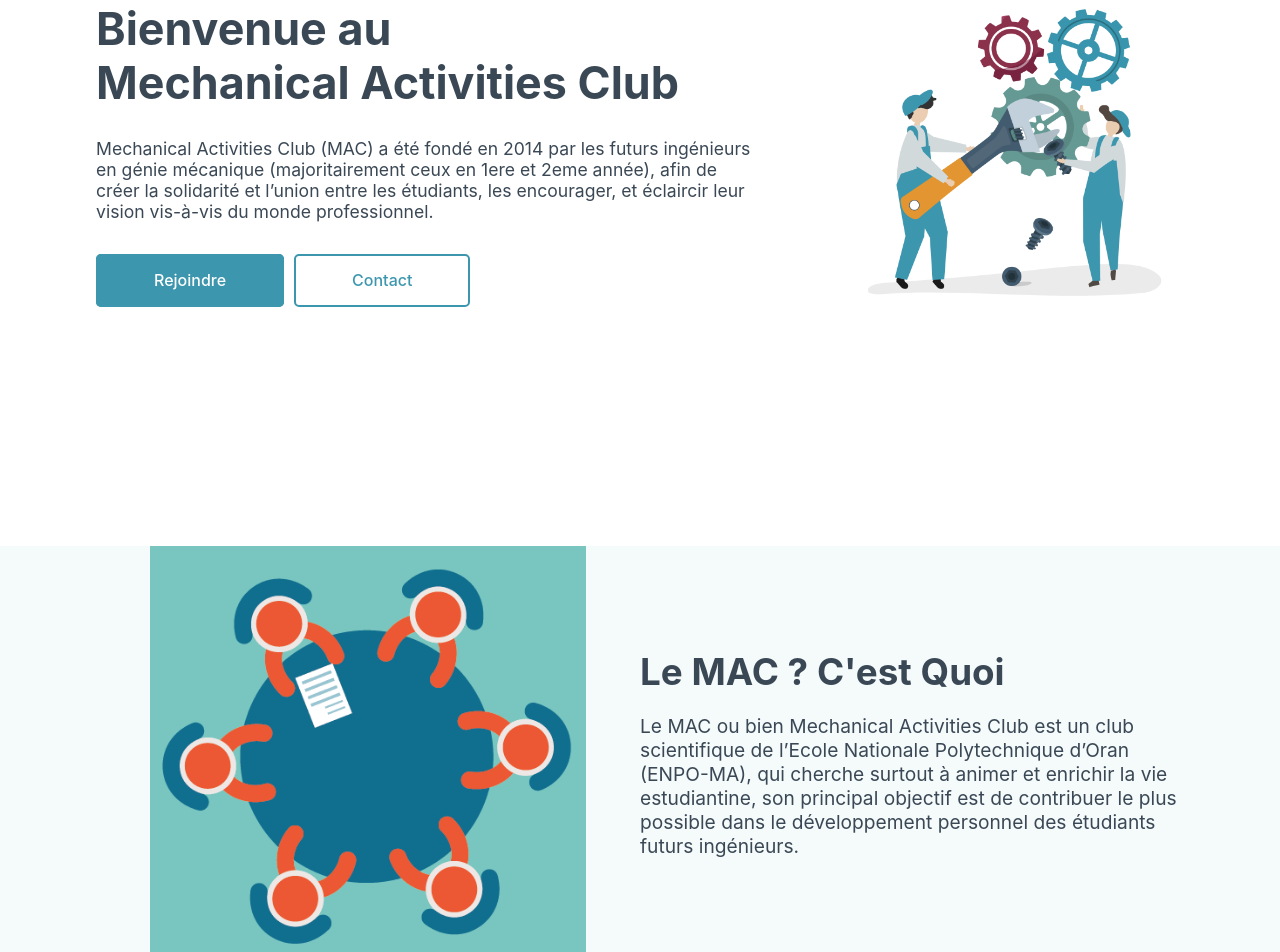
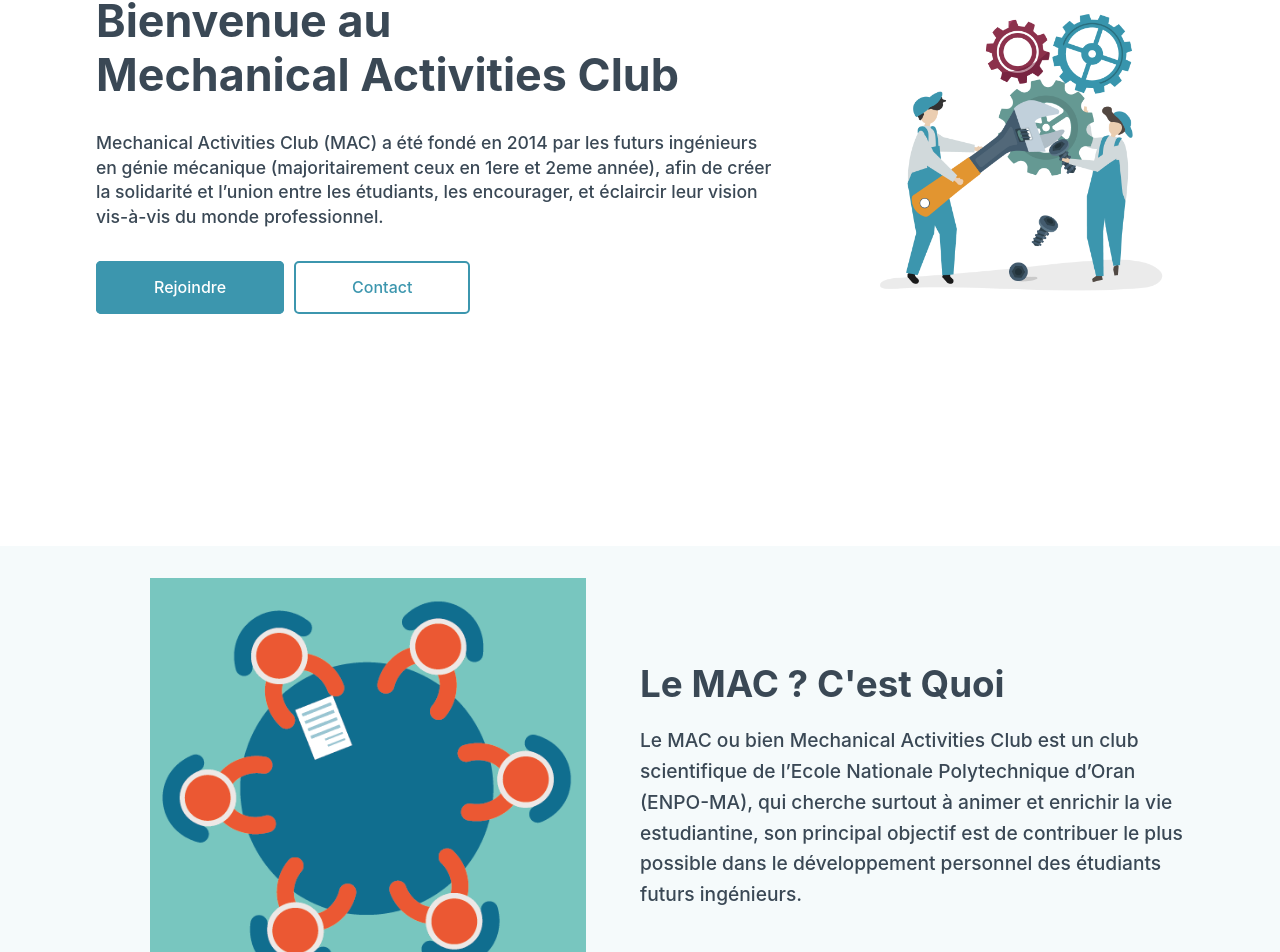
Before and after one commit to addayounes/mac, a React (Create React App) app: page / in a window 1280 px wide. Shown: the part 294-1246 px from the top of the page. Built offline with nearby package versions, Linux system fonts and the light colour scheme.

Commit message:
line-height impoved

```diff
--- a/src/Pages/Landing Page/LandingPage.css
+++ b/src/Pages/Landing Page/LandingPage.css
@@ -23,6 +23,8 @@
     margin: 1.8rem 0 3rem;
     font-size: 1.1rem;
     color: var(--dark-clr);
+    line-height: 1.4;
+    font-weight: 500;
 }
 .btn-rejoindre {
     margin-right: 10px;
--- a/src/Pages/Section/Content.css
+++ b/src/Pages/Section/Content.css
@@ -30,6 +30,8 @@
 .section__left p{
     font-size: 1.2rem;
     margin-bottom: 2em;
+    font-weight: 500;
+    line-height: 1.6;
 }
 
 .section__left h2,p {
@@ -45,6 +47,7 @@
 
     .split {
         display: flex;
+        padding: 2em 0;
     }
 
     .section__left,.section__right{
```
Also changed, not shown: src/todo.txt.
